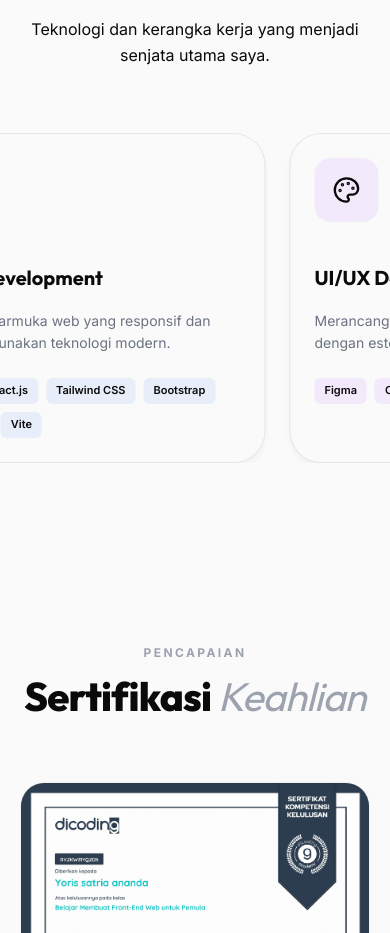
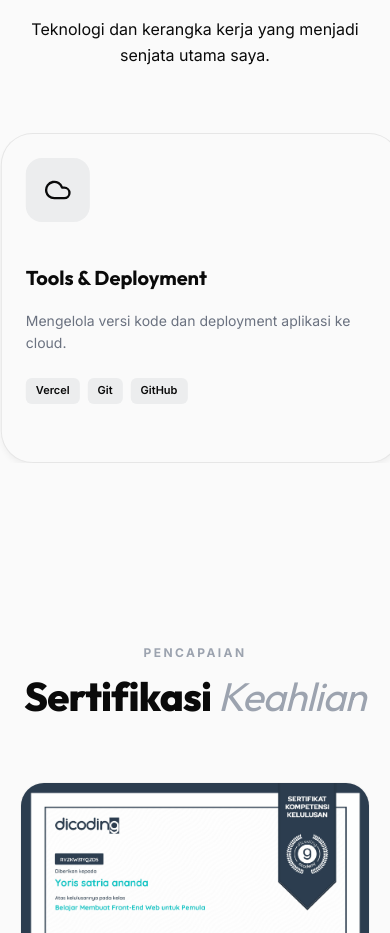
Before and after one commit to YorisSatriaAnanda/porto, a React (Vite) app: page / in a window 390 px wide. Shown: the part 1840-2773 px from the top of the page. Built offline with nearby package versions, Linux system fonts and the light colour scheme.

Commit message:
FIX MOBILE AKHIR BENERAN

```diff
--- a/src/components/Skills.jsx
+++ b/src/components/Skills.jsx
@@ -41,48 +41,72 @@
     }
   ];
 
-  // Optimization: Use 4 copies to ensure enough width for seamless wrapping
-  const extendedSkills = [...skills, ...skills, ...skills, ...skills];
+  // Gunakan 8 set kartu untuk memastikan tidak akan pernah ada ruang kosong bahkan di layar ultrawide
+  const extendedSkills = [...skills, ...skills, ...skills, ...skills, ...skills, ...skills, ...skills, ...skills];
 
   const x = useMotionValue(0);
   const containerRef = useRef(null);
   const [contentWidth, setContentWidth] = useState(0);
   const [isHovered, setIsHovered] = useState(false);
+  const [isDragging, setIsDragging] = useState(false);
 
   useEffect(() => {
     const updateWidth = () => {
       if (containerRef.current) {
-        // We have 4 identical sets. The width of one set is scrollWidth / 4.
-        setContentWidth(containerRef.current.scrollWidth / 4);
+        // PURE CSS MATH: bypasses DOM measurement entirely, ensuring no race conditions on mobile
+        const getCardWidth = () => {
+          if (typeof window !== 'undefined') {
+            const vw = window.innerWidth;
+            const width85vw = vw * 0.85;
+            // .skill-card { width: clamp(280px, 85vw, 320px); }
+            return Math.max(280, Math.min(width85vw, 320));
+          }
+          return 320;
+        };
+
+        const cardWidth = getCardWidth();
+        // A single set has skills.length cards. Gap is 24px.
+        const singleSetWidth = (cardWidth + 24) * skills.length;
+        setContentWidth(singleSetWidth);
+
+        // Start in the second set so users can swipe right immediately without seeing empty space
+        if (x.get() === 0) {
+          x.set(-singleSetWidth);
+        }
       }
     };
 
     updateWidth();
-    // Delay slightly to ensure fonts/icons are fully rendered
-    setTimeout(updateWidth, 100);
-
     window.addEventListener('resize', updateWidth);
     return () => window.removeEventListener('resize', updateWidth);
-  }, []);
+  }, [skills.length, x]);
 
   useAnimationFrame((time, delta) => {
     if (!contentWidth) return;
 
     let currentX = x.get();
 
-    // Auto-scroll to the left
+    // Jangan lakukan kalkulasi wrap saat sedang di-drag
+    if (isDragging) return;
+
+    // Normal Auto-scroll to the left
     if (!isHovered) {
-      currentX -= 0.05 * delta;
+      currentX -= 0.08 * delta;
     }
 
-    // Seamless modulo wrap between [-contentWidth, 0]
-    if (currentX <= -contentWidth) {
-      currentX = currentX % contentWidth;
-    } else if (currentX > 0) {
-      currentX = (currentX % contentWidth) - contentWidth;
+    // Keep the position seamlessly operating in the safe middle zone: [-contentWidth * 4, -contentWidth * 2]
+    // Menggunakan while loop memastikan bahwa seberapa jauh pun user menggeser (swipe keras),
+    // posisinya akan selalu dikoreksi kembali ke zona aman dalam satu frame tanpa terlihat patah.
+    while (currentX <= -contentWidth * 4) {
+      currentX += contentWidth;
+    }
+    while (currentX > -contentWidth * 2) {
+      currentX -= contentWidth;
     }
 
-    x.set(currentX);
+    if (currentX !== x.get()) {
+      x.set(currentX);
+    }
   });
 
   return (
@@ -132,17 +156,24 @@
             }}
             drag="x"
             dragElastic={0}
-            dragMomentum={true}
-            onMouseEnter={() => setIsHovered(true)}
-            onMouseLeave={() => setIsHovered(false)}
-            onDragStart={() => setIsHovered(true)}
-            onDragEnd={() => setIsHovered(false)}
+            dragMomentum={false}
+            onPointerEnter={(e) => {
+              if (e.pointerType === 'mouse') setIsHovered(true);
+            }}
+            onPointerLeave={(e) => {
+              if (e.pointerType === 'mouse') setIsHovered(false);
+            }}
+            onDragStart={() => setIsDragging(true)}
+            onDragEnd={() => setIsDragging(false)}
             whileTap={{ cursor: 'grabbing' }}
+            // Add native touch listeners to ensure scrolling isn't blocked
+            // and hover state doesn't get stuck on mobile Safari/Chrome
+            onTouchStart={() => setIsHovered(false)}
           >
             {extendedSkills.map((skill, i) => (
               <div
                 key={`${i}-${skill.title}`}
-                className={`skill-card ${i >= skills.length ? 'marquee-item-duplicate' : ''}`}
+                className="skill-card"
               >
                 <div
                   className="skill-icon-wrapper"
```
